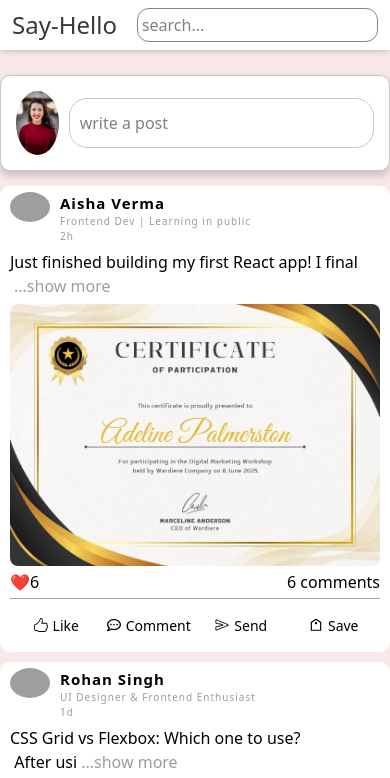
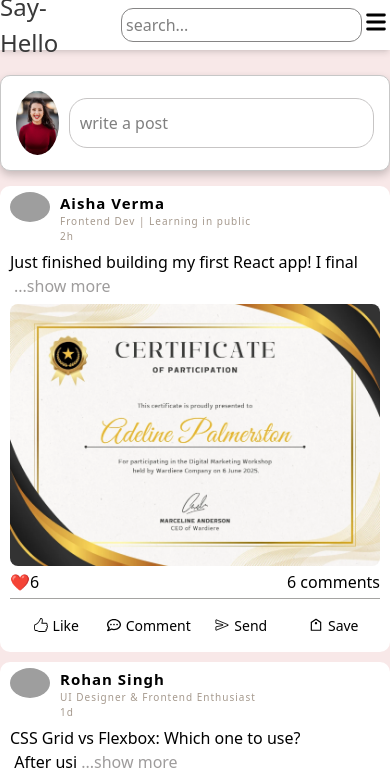
Before and after one commit to priyagupta-js/Say-Hello, a React (Vite) app: page / in a window 390 px wide. Shown: the top 778 px of the page. Built offline with nearby package versions, Linux system fonts and the light colour scheme; grey boxes are pictures that could not be loaded.

Commit message:
Add TailwindCSS for styling

```diff
--- a/src/Components/Navbar/Navbar.jsx
+++ b/src/Components/Navbar/Navbar.jsx
@@ -1,8 +1,12 @@
-import React from 'react';
+import React, { useState } from 'react';
 import './Navbar.css';
 import { Link } from "react-router-dom";
+import { HiMenu, HiX } from 'react-icons/hi';
+import { RxHamburgerMenu } from "react-icons/rx";
 
 const Navbar = () =>{
+
+    const[IsOpen , setIsOpen] = useState(false);
     return(
         <div className="sticky top-0 shadow-md">
             <div className="nav-content">
@@ -22,6 +26,20 @@ const Navbar = () =>{
                     <Link to="/profile">Profile</Link>
                     <Link to="/saved">Saved Posts</Link>
                 </div>
+                <div className='md:hidden'>
+                    <button onClick={ () =>setIsOpen(!IsOpen)}>{IsOpen? <RxHamburgerMenu size={28}/>:<HiMenu size={28}/>}</button>
+                </div>
+
+                {IsOpen && (
+                    <div className="md:hidden mt-4 space-y-2 text-center text-[#8e8e8e]">
+                    <Link to="/" className="block ">Home</Link>
+                    <Link to="/requests" className="block ">Requests</Link>
+                    <Link to ="/messages" className="block ">Messages</Link>
+                    <Link to ="/notification" className="block ">Notifications</Link>
+                    <Link to="/profile" className="block ">Profile</Link>
+                    <Link to="/saved" className="block ">Saved Posts</Link>
+                </div>
+                )}
             </div>
         </div>
     );
--- a/src/Pages/Request/Requests.jsx
+++ b/src/Pages/Request/Requests.jsx
@@ -1,3 +1,5 @@
+import React from "react";
+
 const Requests = () =>{
     return(
 <div>
```
